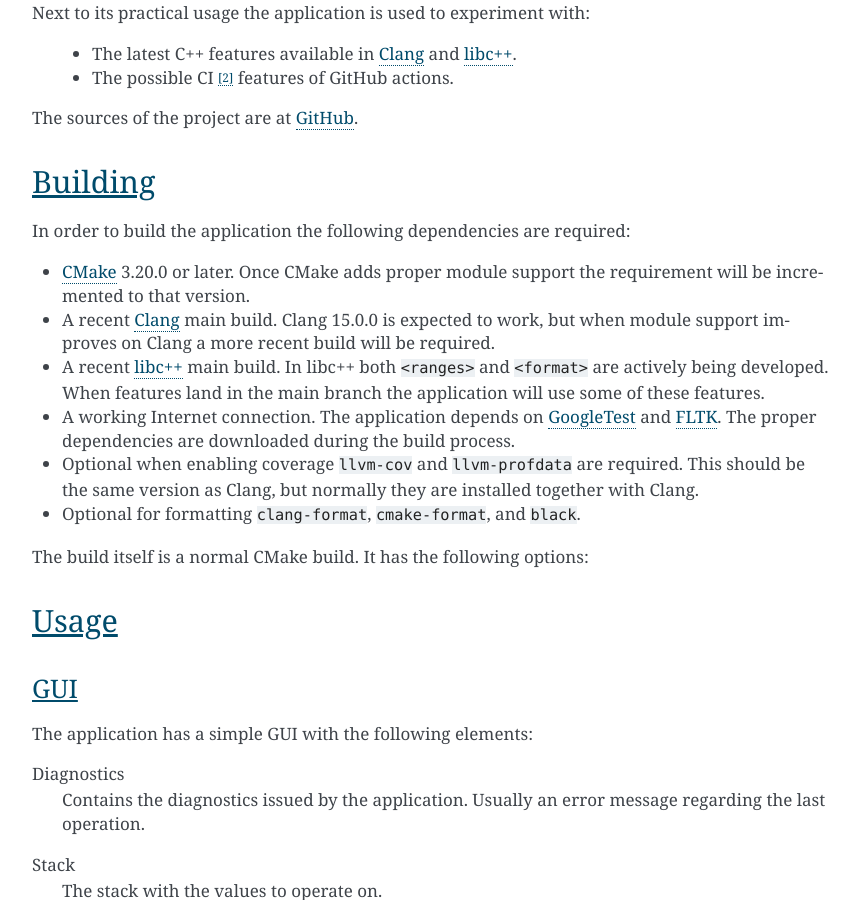
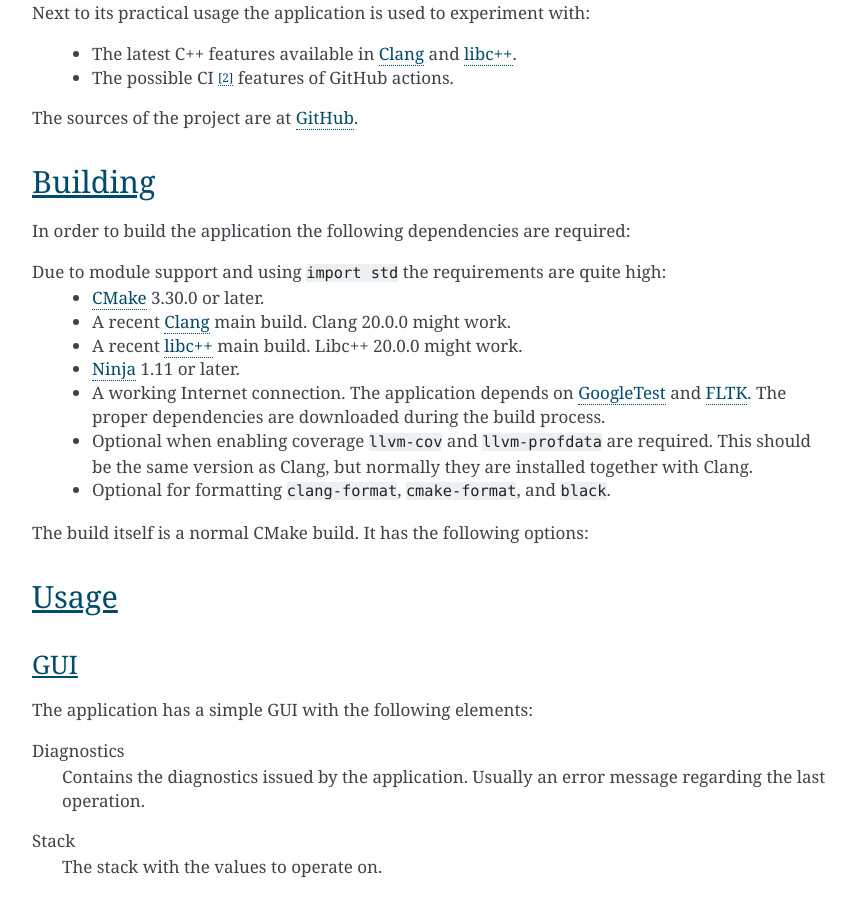
Before and after one commit to mordante/rpn, a Sphinx documentation site: the page built from doc/index.rst, in a window 1280 px wide and 900 px high, scrolled down 552 px. Shown: the whole window, without its empty margins (168-1027 px from the left). Built offline with Sphinx 7.4.7, drawn with Linux system fonts in a browser that asks for light colours.

Commit message:
Update documentation.
Updates the application's dependencies.

Drive-by fixes the dependencies list formatting.

```diff
--- a/doc/index.rst
+++ b/doc/index.rst
@@ -23,22 +23,19 @@
 
 In order to build the application the following dependencies are required:
 
-* `CMake <https://cmake.org/>`_ 3.20.0 or later. Once CMake adds proper module
-  support the requirement will be incremented to that version.
-* A recent `Clang <clang.llvm.org/>`_ main build. Clang 15.0.0 is expected to
-  work, but when module support improves on Clang a more recent build will be
-  required.
-* A recent `libc++ <libcxx.llvm.org/>`_ main build. In libc++ both ``<ranges>``
-  and ``<format>`` are actively being developed. When features land in the main
-  branch the application will use some of these features.
-* A working Internet connection. The application depends on
-  `GoogleTest <http://google.github.io/googletest/>`_ and
-  `FLTK <https://fltk.org/>`_. The proper dependencies are downloaded during
-  the build process.
-* Optional when enabling coverage ``llvm-cov`` and ``llvm-profdata`` are
-  required. This should be the same version as Clang, but normally they are
-  installed together with Clang.
-* Optional for formatting ``clang-format``, ``cmake-format``, and ``black``.
+Due to module support and using ``import std`` the requirements are quite high:
+ * `CMake <https://cmake.org/>`_ 3.30.0 or later.
+ * A recent `Clang <clang.llvm.org/>`_ main build. Clang 20.0.0 might work.
+ * A recent `libc++ <libcxx.llvm.org/>`_ main build. Libc++ 20.0.0 might work.
+ * `Ninja <https://ninja-build.org/>`_ 1.11 or later.
+ * A working Internet connection. The application depends on
+   `GoogleTest <http://google.github.io/googletest/>`_ and
+   `FLTK <https://fltk.org/>`_. The proper dependencies are downloaded during
+   the build process.
+ * Optional when enabling coverage ``llvm-cov`` and ``llvm-profdata`` are
+   required. This should be the same version as Clang, but normally they are
+   installed together with Clang.
+ * Optional for formatting ``clang-format``, ``cmake-format``, and ``black``.
 
 The build itself is a normal CMake build. It has the following options:
 
```
